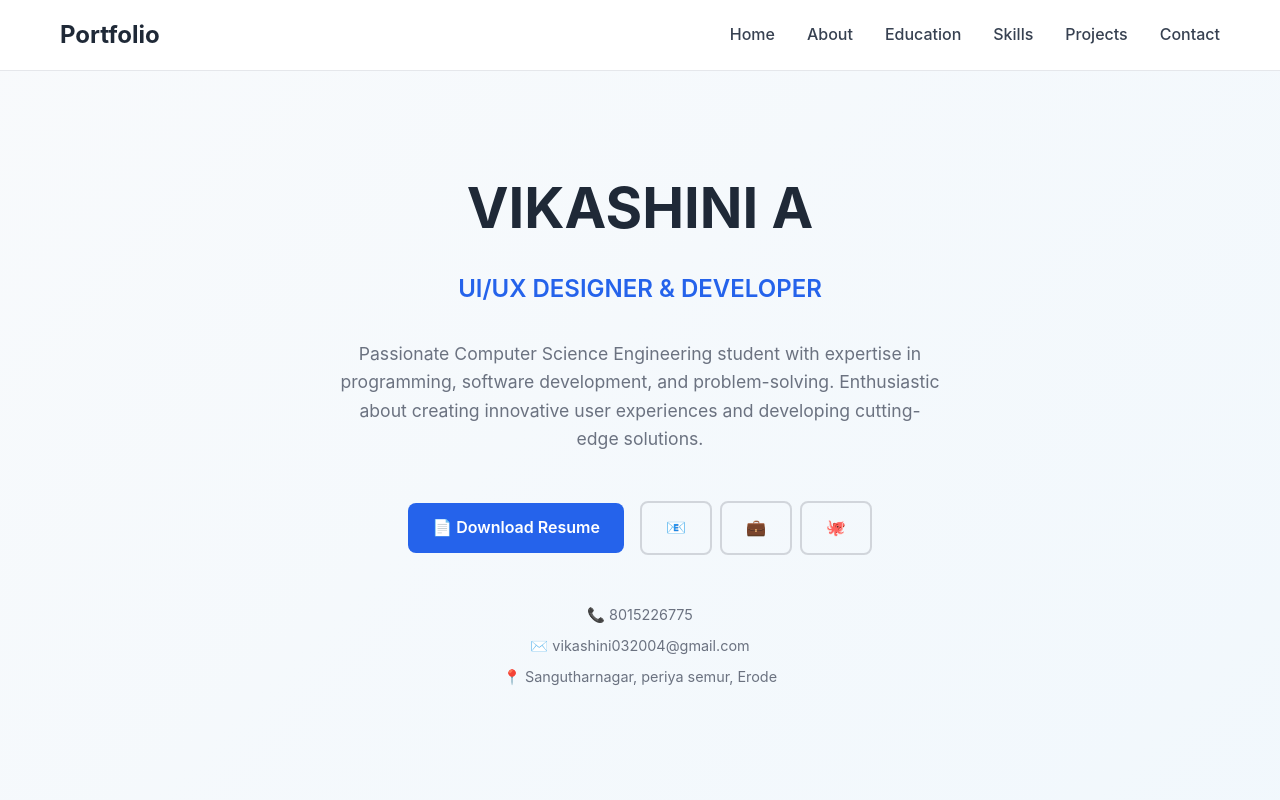
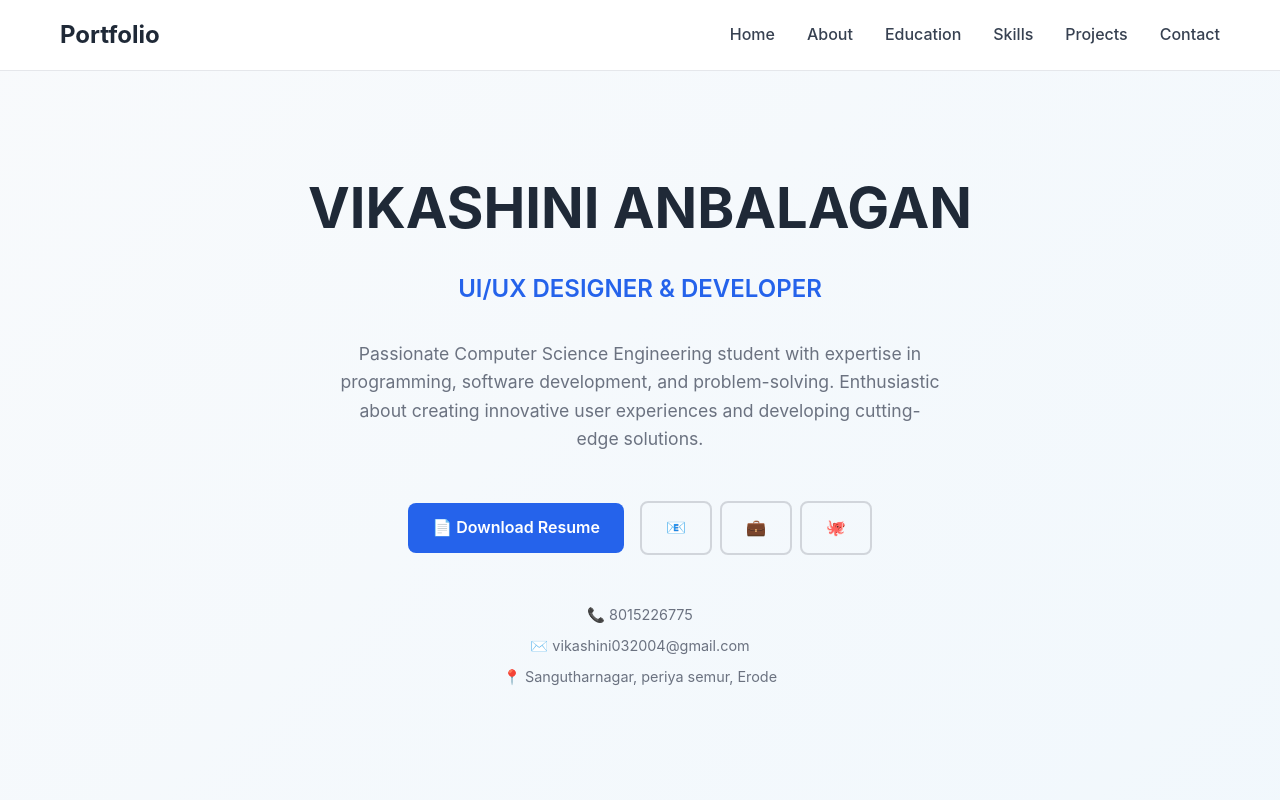
Before and after one commit to Vikashini111/portfolio, a plain HTML site: page index.html in a window 1280 px wide. Shown: the top 800 px of the page. Drawn offline with Linux system fonts and the light colour scheme.

Commit message:
Update index.html

```diff
--- a/index.html
+++ b/index.html
@@ -681,7 +681,7 @@
     <section id="home" class="hero">
         <div class="container">
             <div class="hero-content">
-                <h1>VIKASHINI A</h1>
+                <h1>VIKASHINI ANBALAGAN</h1>
                 <p class="subtitle">UI/UX DESIGNER & DEVELOPER</p>
                 <p class="description">
                     Passionate Computer Science Engineering student with expertise in programming,
```
